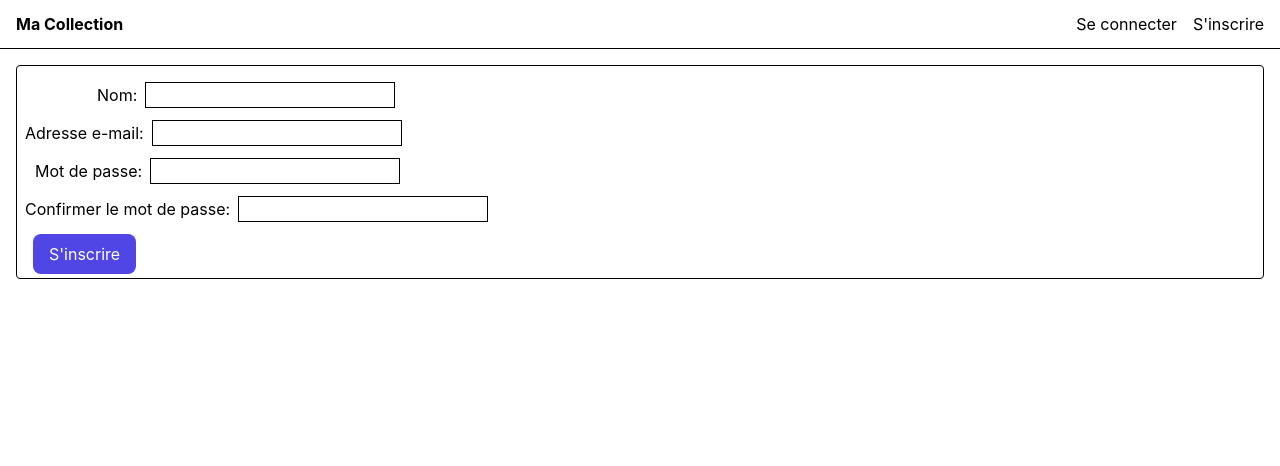
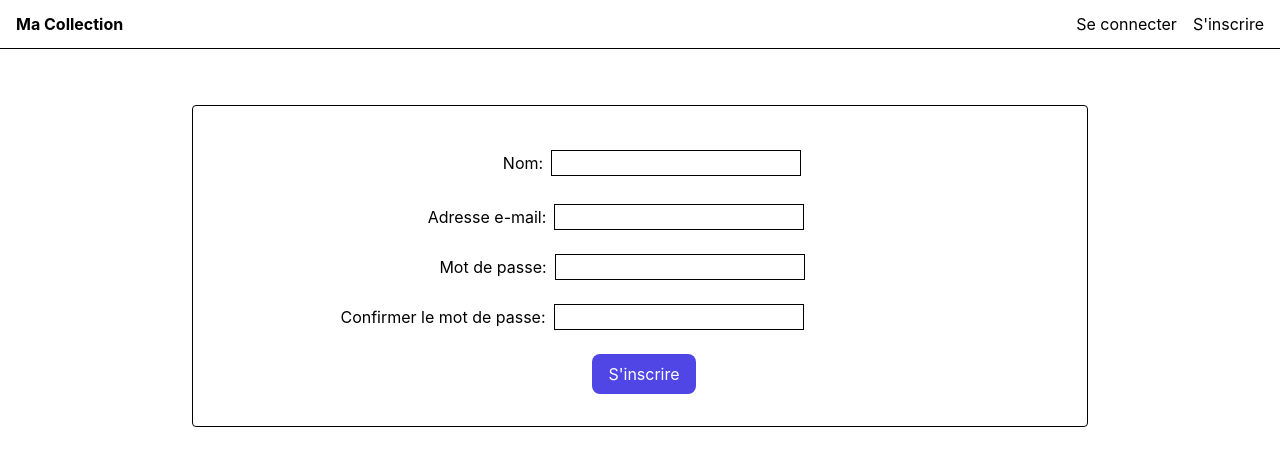
Before and after one commit to GHugo7/API-React_Ma-Collection, a React (Vite) app in the folder web/: page /register in a window 1280 px wide. Shown: the top 466 px of the page. Built offline with nearby package versions, Linux system fonts and the light colour scheme.

Commit message:
Remplace le CSS par défaut de Vite et met en forme la page de connexion

```diff
--- a/web/src/App.css
+++ /dev/null
@@ -1,34 +0,0 @@
-/* === BOUTON === */
-/* Base commune à tous les boutons */
-.btn {
-  padding: 0.5rem 1rem;
-  border: none;
-  border-radius: 8px;
-  font: inherit;
-  cursor: pointer;
-}
-
-.btn:disabled {
-  opacity: 0.5;
-  cursor: not-allowed;
-}
-
-/* Variantes : seules les couleurs changent */
-.btn-primaire {
-  background: #4f46e5;
-  color: #fff;
-}
-.btn-primaire:hover:not(:disabled) {
-  background: #4338ca;
-}
-
-.btn-secondaire {
-  background: transparent;
-  color: #4f46e5;
-  border: 1px solid #4f46e5;
-}
-
-.btn-danger {
-  background: #dc2626;
-  color: #fff;
-}
--- a/web/src/components/ui/Button.tsx
+++ b/web/src/components/ui/Button.tsx
@@ -1,5 +1,4 @@
 import type { ButtonHTMLAttributes } from "react"
-import '../../App.css';
 
 interface ButtonProps extends ButtonHTMLAttributes<HTMLButtonElement> {
     variante?: "primaire" | "secondaire" | "danger";
--- a/web/src/index.css
+++ b/web/src/index.css
@@ -1 +1,36 @@
 @import "tailwindcss";
+
+/* === BOUTON === */
+/* Base commune à tous les boutons */
+.btn {
+  padding: 0.5rem 1rem;
+  border: none;
+  border-radius: 8px;
+  font: inherit;
+  cursor: pointer;
+}
+
+.btn:disabled {
+  opacity: 0.5;
+  cursor: not-allowed;
+}
+
+/* Variantes : seules les couleurs changent */
+.btn-primaire {
+  background: #4f46e5;
+  color: #fff;
+}
+.btn-primaire:hover:not(:disabled) {
+  background: #4338ca;
+}
+
+.btn-secondaire {
+  background: transparent;
+  color: #4f46e5;
+  border: 1px solid #4f46e5;
+}
+
+.btn-danger {
+  background: #dc2626;
+  color: #fff;
+}
--- a/web/src/main.tsx
+++ b/web/src/main.tsx
@@ -2,7 +2,6 @@ import { StrictMode } from 'react'
 import { createRoot } from 'react-dom/client'
 import { BrowserRouter } from 'react-router-dom'
 import './index.css'
-import './App.css'
 import App from './App.tsx'
 import { AuthProvider } from './contexts/AuthContext.tsx'
 
--- a/web/src/pages/Login.tsx
+++ b/web/src/pages/Login.tsx
@@ -1,26 +1,43 @@
-import { useState, type FormEvent } from "react"
+import { useState } from "react"
 import Button from "../components/ui/Button"
+import { useAuth } from "../contexts/AuthContext";
+import { useNavigate } from "react-router-dom";
+import "../index.css"
 
 export default function Login() {
     const [ email, setEmail ] = useState("");
     const [ password, setPassword ] = useState("");
+    const [ erreur, setErreur ] = useState<string | null>(null);
+    const [ chargement, setChargement ] = useState(false);
 
-    const submit = (e: FormEvent<HTMLFormElement>) => {
-        e.preventDefault();
-        alert(`Le nom d'utilisateur est ${email}\nMot de passe ${password}`)
-     }
+    const { login } = useAuth();
+    const navigate = useNavigate();
 
     return(
         <>
-        <form onSubmit={submit} className="block w-full border rounded px-2 py-1">
-            <label className="block mb-3 mt-3 md:mr-25.5">Nom ou email:
+        <form onSubmit={async (e) => {
+            e.preventDefault();
+            setErreur(null);
+            setChargement(true);
+            try {
+                await login(email, password);
+                navigate("/collection")
+            } catch(err: unknown) {
+                setErreur(err instanceof Error ? err.message : "Erreur inconnue");
+            } finally {
+                setChargement(false);
+            }
+        }}
+        className="max-w-2xl mx-auto border rounded mt-10 p-8 flex flex-col items-center gap-3">
+
+            <label className="block mb-3 mt-3 mr-13">Nom ou email:
                 <input type="email" value={email} onChange={(e) => setEmail(e.target.value)} className="border ml-2" required />
             </label>
-            <label className="block mb-3 ml-2.5 mr-25.5">Mot de passe:
+            <label className="block mb-3 ml-2.5 mr-14">Mot de passe:
                 <input type="password" value={password} onChange={(e) => setPassword(e.target.value)} className="border ml-2" required />
             </label>
-            <div className="ml-2">
-                <Button type="submit" variante="primaire">Se connecter</Button>
+            <div className="ml-10">
+                <Button type="submit" variante="primaire" disabled={chargement}>{chargement ? "Connexion..." : "Se connecter"}</Button>
             </div>
         </form>
         </>
--- a/web/src/pages/Register.tsx
+++ b/web/src/pages/Register.tsx
@@ -17,17 +17,17 @@ export default function Register() {
 
     return(
         <>
-        <form onSubmit={submit} className="block w-full border rounded px-2 py-1">
-            <label className="block mb-3 mt-3 ml-18 md:mr-25">Nom:
+        <form onSubmit={submit} className="max-w-4xl mx-auto border rounded mt-10 p-8 flex flex-col items-center gap-3">
+            <label className="block mb-1 mt-3 ml-18 mr-12">Nom:
                 <input type="text" value={username} onChange={(e) => setUsername(e.target.value)} className="border ml-2" required />
             </label>
-            <label className="block mb-3 mt-3 md:mr-25.5">Adresse e-mail:
+            <label className="block mb-3 mt-3 mr-12">Adresse e-mail:
                 <input type="email" value={email} onChange={(e) => setEmail(e.target.value)} className="border ml-2" required />
             </label>
-            <label className="block mb-3 ml-2.5 mr-25.5">Mot de passe:
+            <label className="block mb-3 ml-2.5 mr-11.5">Mot de passe:
                 <input type="password" value={password} onChange={(e) => setPassword(e.target.value)} className="border ml-2" required />
             </label>
-            <label className="block mb-3 md:mr-48">Confirmer le mot de passe:
+            <label className="block mb-3 mr-34">Confirmer le mot de passe:
                 <input type="password" value={confirm} onChange={(e) => setConfirm(e.target.value)} aria-invalid={differents} className="border ml-2" required />
             </label>
             {differents && <p role="alert">Les mots de passes sont differents</p>}
```
Also changed, not shown: web/src/pages/Catalogue.tsx (line endings or trailing spaces).
